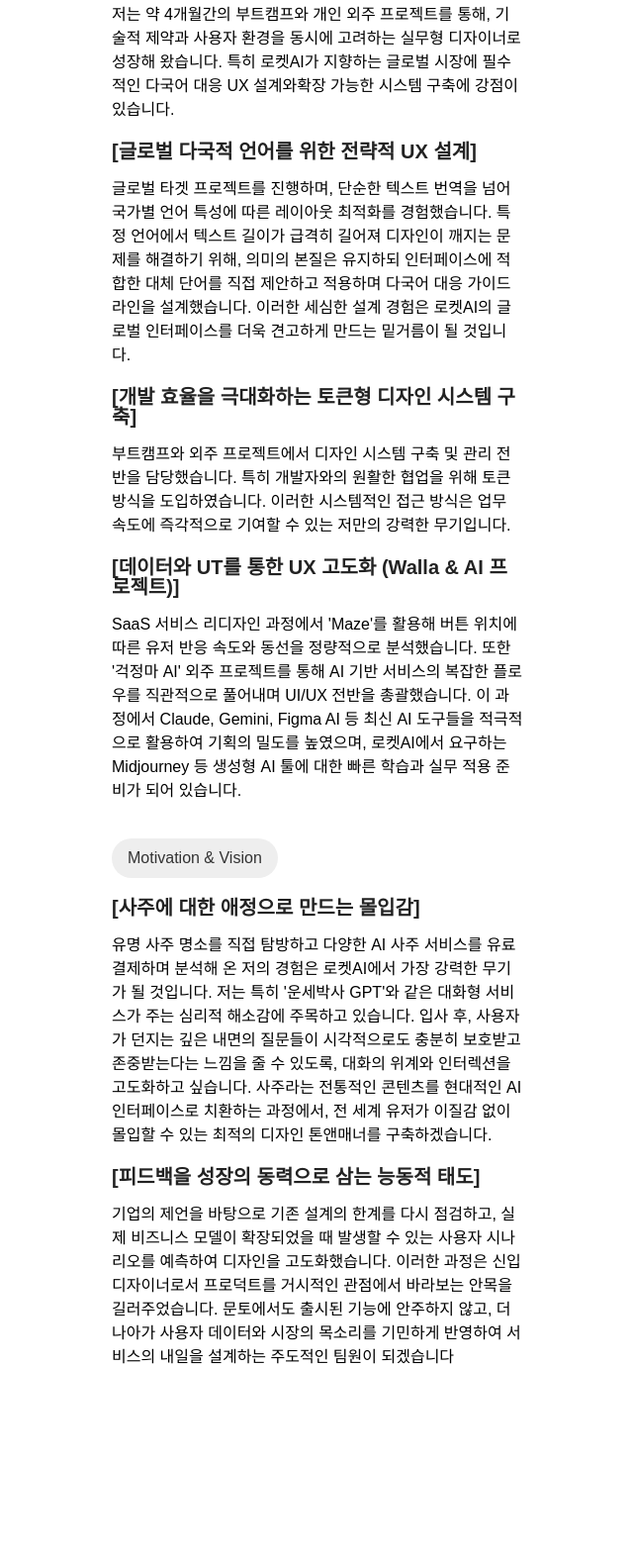
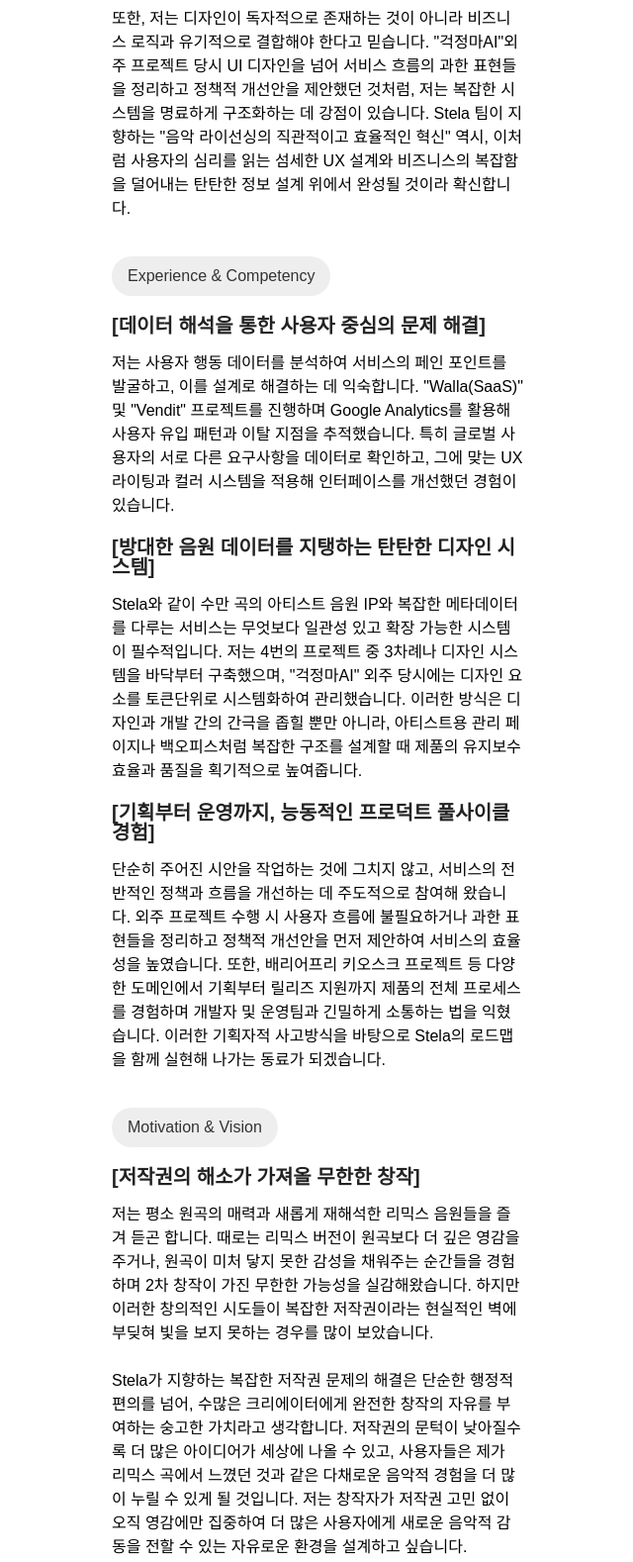
Before and after one commit to chasumin667-sudo/portfolio, a plain HTML site: page introduce.html in a window 1280 px wide. Shown: the part 1678-3256 px from the top of the page at 99% size, without its empty margins (319-959 px from the left). Before the commit the page ends 3097 px from the top, so only its background shows below. Drawn offline with Linux system fonts and the light colour scheme; a web font is replaced by a local one.

Commit message:
스텔라뮤직 지원용 자소서

```diff
--- a/introduce.html
+++ b/introduce.html
@@ -22,29 +22,31 @@
 
         <div class="chip">My background</div>
         <div class="Background">
-            <p>저는 인간의 무의식과 심리를 탐구하는 데 깊은 관심을 두어왔으며, 이를 디자인의 핵심 동력으로 삼고 있습니다. 특히 개인적으로는 오랜 시간 국내 유명 사주 명소를 직접 찾아다닐 만큼 사주와 운세 콘텐츠에 깊은 애정을 가지고 있습니다. 최근에는 '사주아이990', '호리AI' 등 다양한 AI 기반 서비스를 직접 결제하고 이용하며, 기술이 전통적인 명리학과 만났을 때 생기는 사용자 경험의 변화를 면밀히 관찰해 왔습니다.<br><br>
-            이러한 경험을 통해 제가 깨달은 좋은 디자인의 방향은 기존의 정형화된 결과값 제공 방식과 달리, 최근의 "대화형 AI" 서비스는 사용자가 사람에게조차 말하기 어려운 깊은 내면의 고민을 가감 없이 털어놓게 만드는 독특한 심리적 편안함을 제공합니다. 저는 이러한 대화의 흐름 속에서 사용자가 자연스럽게 자신의 운명을 탐색하고 위안을 얻을 수 있도록, 심리학적 단서를 활용한 UX 분기 설계와 몰입감을 높이는 UI를 구축하는 데 강점이 있습니다.</p>
+            <p>저의 디자인 철학은 인간의 무의식과 심리적 기제를 탐구하여, 사용자가 마주하는 복잡한 기술적 장벽을 심리적 안정감과 즐거움으로 치환하는 것에 있습니다. 특히 음악 콘텐츠 플랫폼에서 디자인은 단순한 시각화를 넘어, 사용자의 감성적 흐름을 방해하지 않는 정교한 '리듬'이 되어야 한다고 믿습니다. 저는 음악을 감상할 때 사용자가 느끼는 미세한 불편함. 예를 들어, 수천 곡의 저장 목록 중 그날의 기분에 맞는 장르를 일일이 탐색해야 하는 인지적 피로도를 포착하고, 이를 기술적으로 해결하여 사용자를 목적지까지 가장 매끄럽게 인도하는 설계에 집중하고자 합니다.<br><br>
+            좋은 디자인이란 사용자가 의식하지 못하는 사이 최적의 경로로 안내받고, 그 과정에서 작은 성취감과 재미를 느끼게 하는 것입니다. 저는 '기다림'이라는 지루한 순간에 유쾌한 인터랙션을 더해 사용자 경험의 밀도를 높이거나, 할 일을 완료했을 때 시각적 성취감을 주는 모션을 설계하는 등 사용자 심리를 배려한 디테일을 중요하게 생각합니다. 이러한 인터랙션은 단순한 장식이 아니라, 서비스와 사용자 사이의 정서적 유대감을 형성하는 핵심 장치입니다.<br><br>
+            또한, 저는 디자인이 독자적으로 존재하는 것이 아니라 비즈니스 로직과 유기적으로 결합해야 한다고 믿습니다. "걱정마AI"외주 프로젝트 당시 UI 디자인을 넘어 서비스 흐름의 과한 표현들을 정리하고 정책적 개선안을 제안했던 것처럼, 저는 복잡한 시스템을 명료하게 구조화하는 데 강점이 있습니다. Stela 팀이 지향하는 "음악 라이선싱의 직관적이고 효율적인 혁신" 역시, 이처럼 사용자의 심리를 읽는 섬세한 UX 설계와 비즈니스의 복잡함을 덜어내는 탄탄한 정보 설계 위에서 완성될 것이라 확신합니다.</p>
         </div>
 
             <div class="chip">Experience & Competency</div>
         <div class="Experience">
-        <p>저는 약 4개월간의 부트캠프와 개인 외주 프로젝트를 통해, 기술적 제약과 사용자 환경을 동시에 고려하는 실무형 디자이너로 성장해 왔습니다. 특히 로켓AI가 지향하는 글로벌 시장에 필수적인 다국어 대응 UX 설계와확장 가능한 시스템 구축에 강점이 있습니다.</p>
-    <h3>[글로벌 다국적 언어를 위한 전략적 UX 설계]</h3>
-    <p>글로벌 타겟 프로젝트를 진행하며, 단순한 텍스트 번역을 넘어 국가별 언어 특성에 따른 레이아웃 최적화를 경험했습니다. 특정 언어에서 텍스트 길이가 급격히 길어져 디자인이 깨지는 문제를 해결하기 위해, 의미의 본질은 유지하되 인터페이스에 적합한 대체 단어를 직접 제안하고 적용하며 다국어 대응 가이드라인을 설계했습니다. 이러한 세심한 설계 경험은 로켓AI의 글로벌 인터페이스를 더욱 견고하게 만드는 밑거름이 될 것입니다.</p>
-    <h3>[개발 효율을 극대화하는 토큰형 디자인 시스템 구축]</h3>
-    <p>부트캠프와 외주 프로젝트에서 디자인 시스템 구축 및 관리 전반을 담당했습니다. 특히 개발자와의 원활한 협업을 위해 토큰방식을 도입하였습니다. 이러한 시스템적인 접근 방식은 업무 속도에 즉각적으로 기여할 수 있는 저만의 강력한 무기입니다.</p>
-    <h3>[데이터와 UT를 통한 UX 고도화 (Walla & AI 프로젝트)]</h3>
-    <p>SaaS 서비스 리디자인 과정에서 'Maze'를 활용해 버튼 위치에 따른 유저 반응 속도와 동선을 정량적으로 분석했습니다. 또한 '걱정마 AI' 외주 프로젝트를 통해 AI 기반 서비스의 복잡한 플로우를 직관적으로 풀어내며 UI/UX 전반을 총괄했습니다. 이 과정에서 Claude, Gemini, Figma AI 등 최신 AI 도구들을 적극적으로 활용하여 기획의 밀도를 높였으며, 로켓AI에서 요구하는 Midjourney 등 생성형 AI 툴에 대한 빠른 학습과 실무 적용 준비가 되어 있습니다.</p>
+        <h3>[데이터 해석을 통한 사용자 중심의 문제 해결]</h3>
+    <p>저는 사용자 행동 데이터를 분석하여 서비스의 페인 포인트를 발굴하고, 이를 설계로 해결하는 데 익숙합니다. "Walla(SaaS)" 및 "Vendit" 프로젝트를 진행하며 Google Analytics를 활용해 사용자 유입 패턴과 이탈 지점을 추적했습니다. 특히 글로벌 사용자의 서로 다른 요구사항을 데이터로 확인하고, 그에 맞는 UX 라이팅과 컬러 시스템을 적용해 인터페이스를 개선했던 경험이 있습니다.</p>
+    <h3>[방대한 음원 데이터를 지탱하는 탄탄한 디자인 시스템]</h3>
+    <p>Stela와 같이 수만 곡의 아티스트 음원 IP와 복잡한 메타데이터를 다루는 서비스는 무엇보다 일관성 있고 확장 가능한 시스템이 필수적입니다. 저는 4번의 프로젝트 중 3차례나 디자인 시스템을 바닥부터 구축했으며, "걱정마AI" 외주 당시에는 디자인 요소를 토큰단위로 시스템화하여 관리했습니다. 이러한 방식은 디자인과 개발 간의 간극을 좁힐 뿐만 아니라, 아티스트용 관리 페이지나 백오피스처럼 복잡한 구조를 설계할 때 제품의 유지보수 효율과 품질을 획기적으로 높여줍니다.</p>
+    <h3>[기획부터 운영까지, 능동적인 프로덕트 풀사이클 경험]</h3>
+    <p>단순히 주어진 시안을 작업하는 것에 그치지 않고, 서비스의 전반적인 정책과 흐름을 개선하는 데 주도적으로 참여해 왔습니다. 외주 프로젝트 수행 시 사용자 흐름에 불필요하거나 과한 표현들을 정리하고 정책적 개선안을 먼저 제안하여 서비스의 효율성을 높였습니다. 또한, 배리어프리 키오스크 프로젝트 등 다양한 도메인에서 기획부터 릴리즈 지원까지 제품의 전체 프로세스를 경험하며 개발자 및 운영팀과 긴밀하게 소통하는 법을 익혔습니다. 이러한 기획자적 사고방식을 바탕으로 Stela의 로드맵을 함께 실현해 나가는 동료가 되겠습니다.</p>
         </div>
 
             <div class="chip">Motivation & Vision</div>
         <div class="Motivation">
-            <h3>[사주에 대한 애정으로 만드는 몰입감]</h3>
-    <p>유명 사주 명소를 직접 탐방하고 다양한 AI 사주 서비스를 유료 결제하며 분석해 온 저의 경험은 로켓AI에서 가장 강력한 무기가 될 것입니다. 저는 특히 '운세박사 GPT'와 같은 대화형 서비스가 주는 심리적 해소감에 주목하고 있습니다. 입사 후, 사용자가 던지는 깊은 내면의 질문들이 시각적으로도 충분히 보호받고 존중받는다는 느낌을 줄 수 있도록, 대화의 위계와 인터렉션을 고도화하고 싶습니다. 사주라는 전통적인 콘텐츠를 현대적인 AI 인터페이스로 치환하는 과정에서, 전 세계 유저가 이질감 없이 몰입할 수 있는 최적의 디자인 톤앤매너를 구축하겠습니다.</p>
+            <h3>[저작권의 해소가 가져올 무한한 창작]</h3>
+            <p>저는 평소 원곡의 매력과 새롭게 재해석한 리믹스 음원들을 즐겨 듣곤 합니다. 때로는 리믹스 버전이 원곡보다 더 깊은 영감을 주거나, 원곡이 미처 닿지 못한 감성을 채워주는 순간들을 경험하며 2차 창작이 가진 무한한 가능성을 실감해왔습니다. 하지만 이러한 창의적인 시도들이 복잡한 저작권이라는 현실적인 벽에 부딪혀 빛을 보지 못하는 경우를 많이 보았습니다.<br><br>
+            Stela가 지향하는 복잡한 저작권 문제의 해결은 단순한 행정적 편의를 넘어, 수많은 크리에이터에게 완전한 창작의 자유를 부여하는 숭고한 가치라고 생각합니다. 저작권의 문턱이 낮아질수록 더 많은 아이디어가 세상에 나올 수 있고, 사용자들은 제가 리믹스 곡에서 느꼈던 것과 같은 다채로운 음악적 경험을 더 많이 누릴 수 있게 될 것입니다. 저는 창작자가 저작권 고민 없이 오직 영감에만 집중하여 더 많은 사용자에게 새로운 음악적 감동을 전할 수 있는 자유로운 환경을 설계하고 싶습니다.
+            </p>
 
-    <h3>[피드백을 성장의 동력으로 삼는 능동적 태도]</h3>
-    <p>기업의 제언을 바탕으로 기존 설계의 한계를 다시 점검하고, 실제 비즈니스 모델이 확장되었을 때 발생할 수 있는 사용자 시나리오를 예측하여 디자인을 고도화했습니다. 이러한 과정은 신입 디자이너로서 프로덕트를 거시적인 관점에서 바라보는 안목을 길러주었습니다.
-    문토에서도 출시된 기능에 안주하지 않고, 더 나아가 사용자 데이터와 시장의 목소리를 기민하게 반영하여 서비스의 내일을 설계하는 주도적인 팀원이 되겠습니다</p>
+    <h3>[[피드백을 성장의 동력으로 삼는 능동적 태도]]</h3>
+    <p></p>기업의 제언과 동료의 피드백을 바탕으로 기존 설계의 한계를 끊임없이 점검하고, 실제 비즈니스 모델이 확장되었을 때 발생할 수 있는 다양한 사용자 시나리오를 예측하여 디자인을 고도화해 왔습니다. 이러한 과정은 단순히 화면을 그리는 것을 넘어, 프로덕트를 비즈니스와 기술이라는 거시적인 관점에서 바라보는 안목을 길러주었습니다.<br><br>
+    Stela에서도 현재의 기능에 안주하지 않고, 사용자 데이터와 음악 시장의 목소리를 기민하게 반영하여 서비스의 내일을 함께 설계하는 주도적인 팀원이 되겠습니다. 6개월의 수습 기간 동안 Stela 팀의 철학을 빠르게 흡수하고, 저의 시스템 설계 역량과 피드백을 수용하는 유연함을 발휘하여 음원 IP 라이선싱 시장의 새로운 기준을 만드는 데 기여하겠습니다.</p>
         </div>
     </div>
 </body>
```
Also changed, not shown: index.html (+1 -1 lines).
